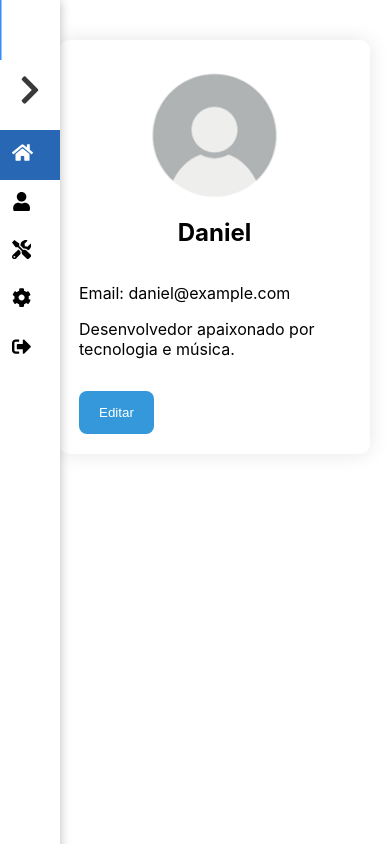
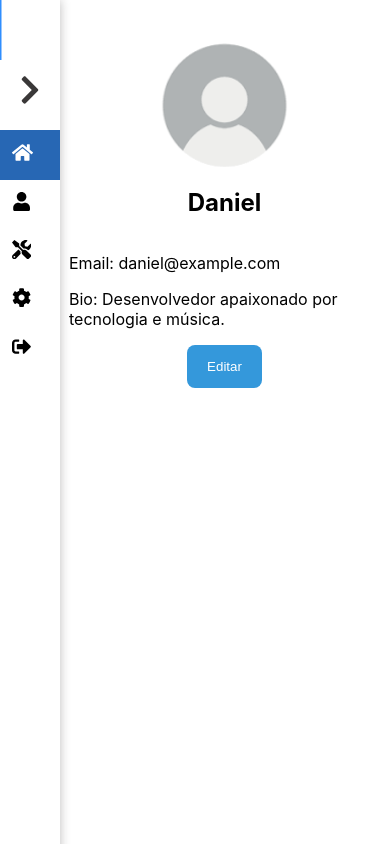
Before and after one commit to Daniel-Mingoranse/OrderSync, a React (Create React App) app: page /dashboard/profile in a window 390 px wide. Built offline with nearby package versions, Linux system fonts and the light colour scheme.

Commit message:
correçao mobile tela profiles

```diff
--- a/src/Dashboard/pages/Profile/profile.css
+++ b/src/Dashboard/pages/Profile/profile.css
@@ -14,8 +14,8 @@
   margin-top: 8%;
   margin-bottom: 8%;
   display: flex;
-    flexDirection: column;
-    alignItems: center;
+  flex-direction: column;
+  align-items: center;
   padding: 2rem;
   border-radius: 10px;
   box-shadow: 0 0 20px rgba(0, 0, 0, 0.2);
@@ -40,7 +40,7 @@
 /* Estilo para o formulário dentro do Paper */
 form {
   width: 100%;
-    marginTop: 1rem;
+  margin-top: 1rem; /* Corrija a propriedade marginTop para camelCase */
 }
 
 /* Estilo para os campos de texto no formulário e perfil */
@@ -58,7 +58,7 @@
   box-shadow: 0 2px 4px rgba(0, 0, 0, 0.1);
 }
 
-.profile-picture{
+.profile-picture {
   display: flex;
   flex-direction: column;
   align-items: center;
@@ -70,10 +70,13 @@ TextField:focus,
   border-color: #3498db;
   transform: scale(1.02);
 }
+
 /* Estilo para o botão de login e botões no perfil */
 Button,
 .profile-details button {
   margin-top: 1rem;
+  margin: auto; /* Adicione esta propriedade para centralizar horizontalmente */
+  display: block;
   background-color: #3498db;
   color: #fff;
   padding: 14px 20px; /* Aumente o espaçamento interno */
@@ -88,7 +91,6 @@ TextField:focus,
   background-color: #2980b9;
   transform: scale(1.05); /* Aumente a escala ao passar o mouse */
 }
-
 
 /* Estilo para os links no final do formulário e perfil */
 Link,
@@ -115,7 +117,7 @@ TextField:focus,
   flex-direction: column;
   padding: 20px;
   border-radius: 10px;
-    box-shadow: 0 0 20px rgba(0, 0, 0, 0.1);
+  box-shadow: 0 0 20px rgba(0, 0, 0, 0.5);
   background-color: #ffffff;
   max-width: 400px;
   margin: 20px auto;
@@ -124,16 +126,35 @@ TextField:focus,
   animation: fadeInUp 0.5s ease-out forwards;
 }
 
-  .profile-picture > h2{
+@media (max-width: 768px) {
+  .profile-container {
+    max-width: 80vw; /* Ajuste para ocupar a largura total do dispositivo até 768 pixels de largura */
+    width: 100%; /* Certifique-se de ocupar a largura total quando max-width é menor que a largura da tela */
+    margin: 0;
+    box-shadow: none;
+    padding: 10px; /* Reduza o preenchimento para economizar espaço */
+    align-items: center;
+  }
+}
+
+@media (max-width: 480px) {
+  .profile-container {
+    max-width: 95vw; /* Ajuste para ocupar a largura total do dispositivo até 480 pixels de largura */
+  }
+}
+.profile-picture > h2 {
   text-align: center;
   margin-top: 0;
 }
+
 @keyframes fadeInUp {
   to {
     opacity: 1;
     transform: translateY(0);
   }
 }
+
+
 
 .profile-container,
 .profile-picture img,
@@ -142,7 +163,7 @@ TextField:focus,
 }
 
 .profile-details button {
-    animation: fadeInUp 0.5s ease-out forwards 0.6s; /* Adie a animação do botão */
+  animation: fadeInUp 0.5s ease-out forwards 0.6s;
 }
 
 /* Estilo para a imagem de perfil */
@@ -165,8 +186,7 @@ TextField:focus,
   padding: 8px;
 }
 
-
-  .profileImage{
+.profileImage {
   height: 5vh;
   width: 5vh;
   display: flex;
--- a/src/Dashboard/pages/Profile/profile.jsx
+++ b/src/Dashboard/pages/Profile/profile.jsx
@@ -20,7 +20,7 @@ const Profile = () => {
     };
 
     const handleSaveClick = () => {
-        // Aqui você normalmente faria uma chamada para salvar os dados no backend
+        // Adicione validações de entrada, se necessário
         setEditing(false);
         // Simulando uma chamada assíncrona (pode ser uma requisição HTTP, por exemplo)
         setTimeout(() => {
@@ -33,23 +33,10 @@ const Profile = () => {
         setUser({ ...user, [name]: value });
     };
 
-    // Utilize o hook useSpring para criar animações
-    const nameAnimation = useSpring({
+    const inputAnimation = useSpring({
         opacity: isEditing ? 1 : 0,
         transform: isEditing ? 'translateY(0)' : 'translateY(20px)',
-        delay: isEditing ? 400 : 0, // Adicione um atraso para uma animação mais suave
-    });
-
-    const emailAnimation = useSpring({
-        opacity: isEditing ? 1 : 0,
-        transform: isEditing ? 'translateY(0)' : 'translateY(20px)',
-        delay: isEditing ? 500 : 0,
-    });
-
-    const bioAnimation = useSpring({
-        opacity: isEditing ? 1 : 0,
-        transform: isEditing ? 'translateY(0)' : 'translateY(20px)',
-        delay: isEditing ? 600 : 0,
+        delay: isEditing ? 400 : 0,
     });
 
     return (
@@ -64,7 +51,8 @@ const Profile = () => {
                             id="name"
                             value={user.name}
                             onChange={handleInputChange}
-                       style={nameAnimation}
+                            placeholder="Seu nome"
+                            style={inputAnimation}
                         />
                     ) : (
                         user.name
@@ -73,24 +61,28 @@ const Profile = () => {
             </div>
             <div className="profile-details">
                 <p>
-          Email: {isEditing ? (
+                    Email:{' '}
+                    {isEditing ? (
                         <animated.input
                             type="text"
                             name="email"
                             value={user.email}
                             onChange={handleInputChange}
-              style={emailAnimation}
+                            placeholder="Seu email"
+                            style={inputAnimation}
                         />
                     ) : (
                         user.email
                     )}
                 </p>
                 <p>
+                    Bio:{' '}
                     {isEditing ? (
                         <animated.textarea
                             name="bio"
                             onChange={handleInputChange}
-              style={bioAnimation}
+                            placeholder="Sua biografia"
+                            style={inputAnimation}
                         />
                     ) : (
                         user.bio
```
Lines whose indentation alone changed are shown as unchanged.
